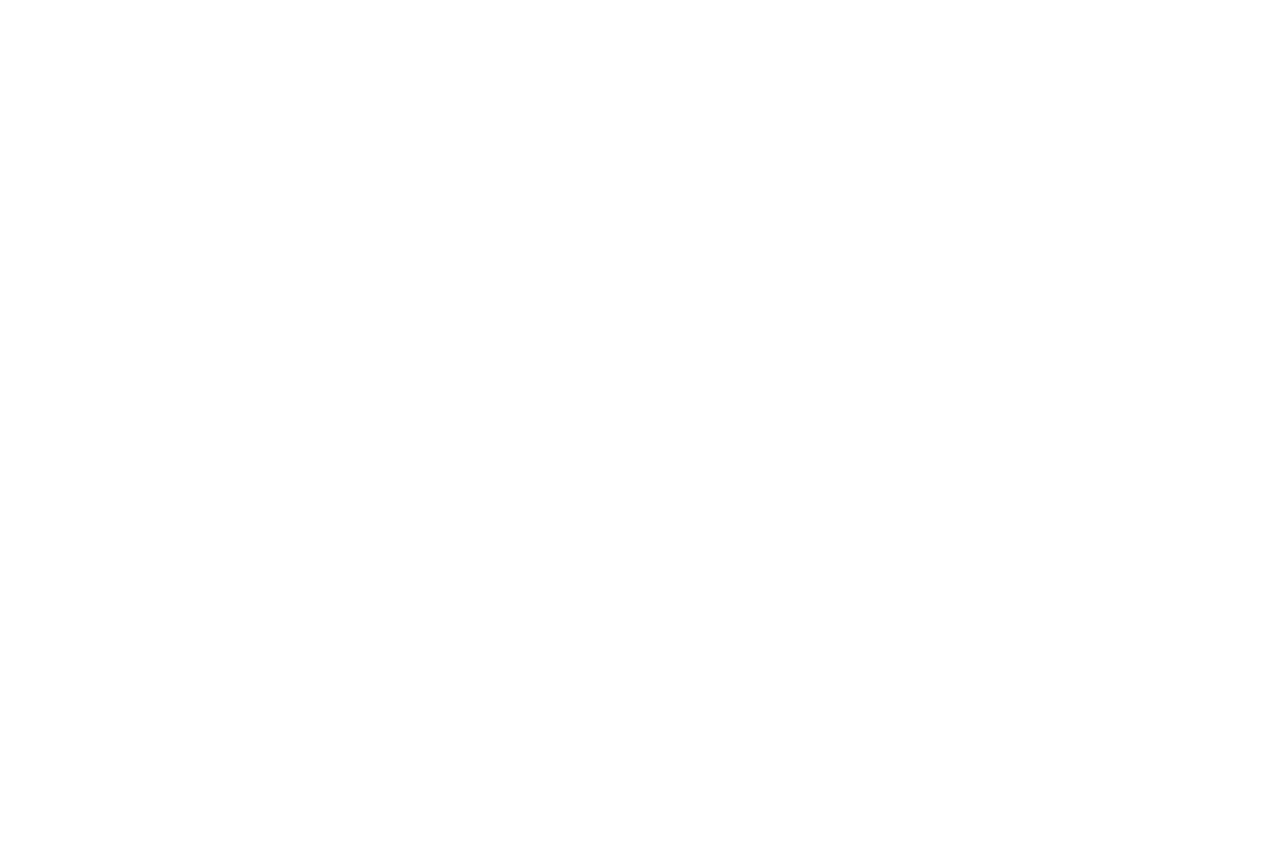
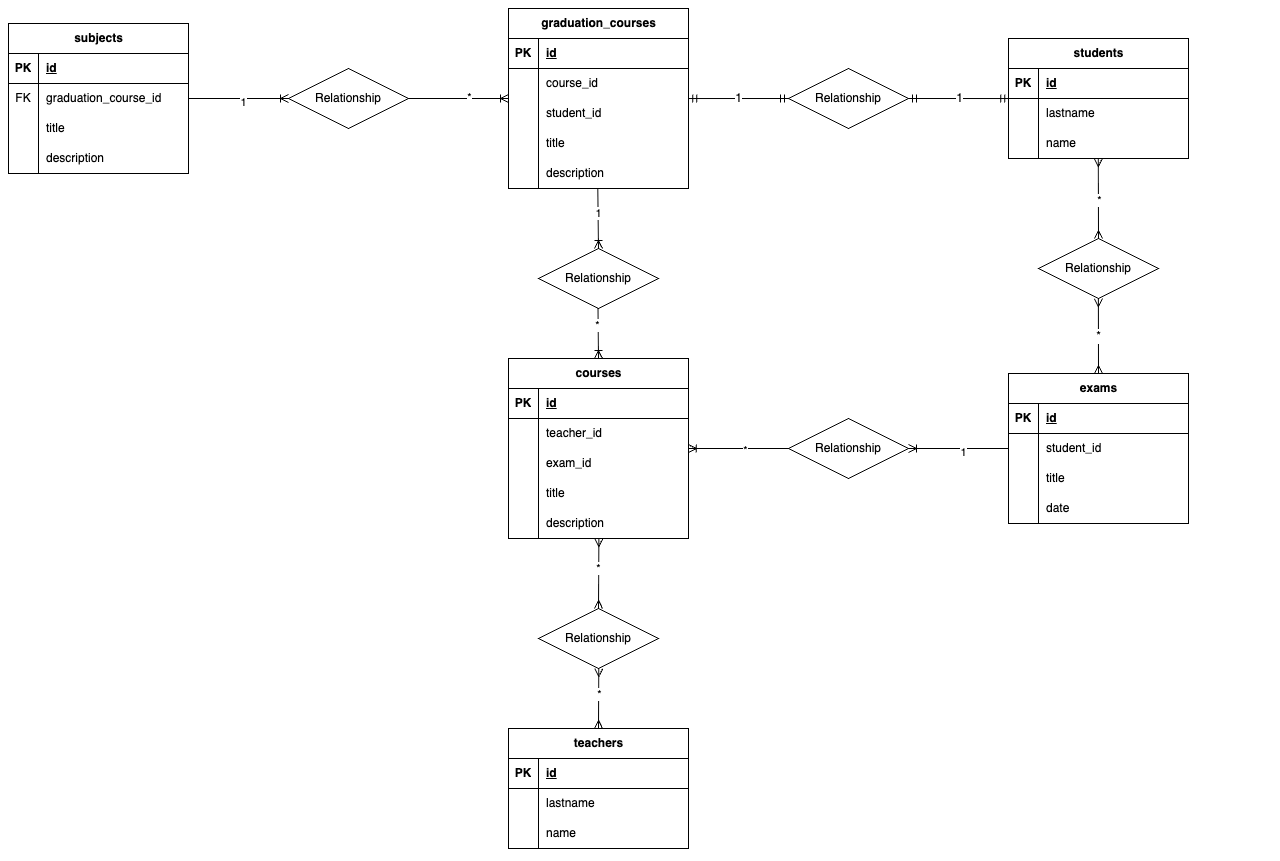
Before and after one commit to gabrielemarchesano/db-university, a plain HTML site: page index.html in a window 1280 px wide. Before the commit the page ends 800 px from the top, so only its background shows below. Drawn offline with Linux system fonts and the light colour scheme.

Commit message:
print the diagram into an html file

```diff
--- a/index.html
+++ b/index.html
@@ -6,6 +6,6 @@
   <title>DB University</title>
 </head>
 <body>
-
+  <img src="diagram.png" alt="">
 </body>
 </html>
```
Also changed, not shown: diagram.png (added).
